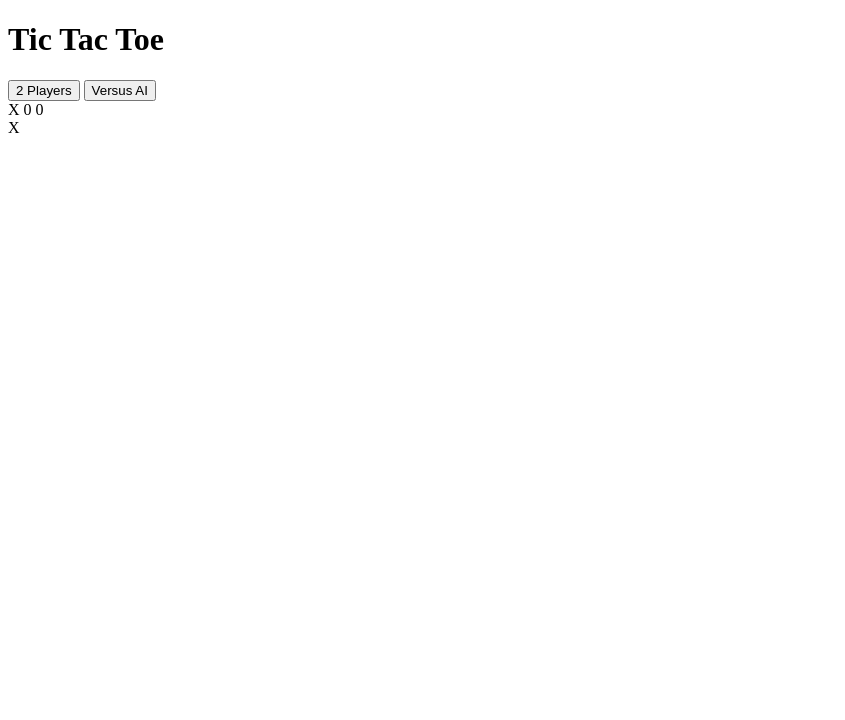
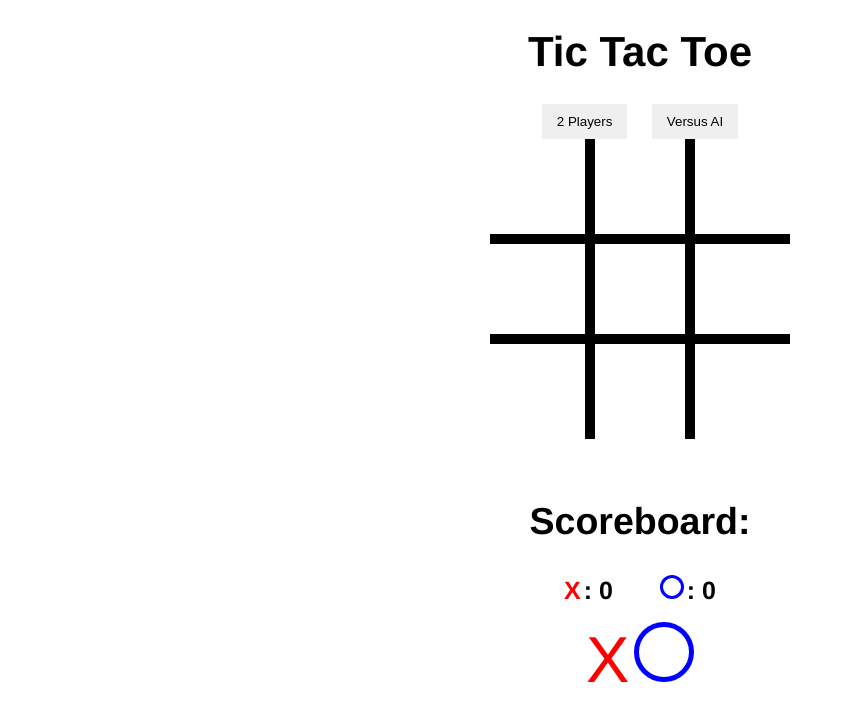
Before and after one commit to henrik-olvr/tic-tac-toe, a plain HTML site: page index.html in a window 1280 px wide. Shown: the whole page, without its empty margins (0-845 px from the left). Drawn offline with Linux system fonts and the light colour scheme.

Commit message:
Finishing css and modifying html

```diff
--- a/css/style.css
+++ b/css/style.css
@@ -0,0 +1,122 @@
+body {
+    text-align: center;
+    font-family: Helvetica, sans-serif;
+}
+
+h1 {
+    font-size: 42px;
+}
+
+/* Buttons */
+
+#buttons-container button {
+    border: none;
+    padding: 10px 15px;
+    margin: 0 10px;
+}
+
+/* Game */
+
+#container {
+    display: flex;
+    width: 300px;
+    margin: 0;
+    flex-direction: row;
+    flex-wrap: wrap;
+    position: relative;
+    margin-left: auto;
+    margin-right: auto;
+}
+
+.box {
+    height: 100px;
+    border: 5px solid #000000;
+    box-sizing: border-box;
+    flex: 1 1 33%;
+}
+
+#block-1, #block-2, #block-3 {
+    border-top: none;
+}
+
+#block-7, #block-8, #block-9 {
+    border-bottom: none;
+}
+
+#block-1, #block-4, #block-7 {
+    border-left: none;
+}
+
+#block-3, #block-6, #block-9 {
+    border-right: none;
+}
+
+/* Symbols */
+
+.x {
+    font-size: 65px;
+    color: #ff0000;
+    display: inline-block;
+    line-height: 100px;
+}
+
+.o {
+    width: 50px;
+    height: 50px;
+    border: 5px solid #0000ff;
+    border-radius: 50%;
+    display: inline-block;
+    margin-top: 17px;
+}
+
+/* Hide class */
+
+/*.hide {
+    display: none !important;
+}*/
+
+/* Scoreboard */
+
+#scoreboard-container {
+    font-weight: bold;
+    margin-top: 30px;
+    font-size: 25px;
+    position: relative;
+    margin-left: auto;
+    margin-right: auto;
+}
+
+.score-box {
+    margin: 0 20px;
+}
+
+#x-scoreboard {
+    color: #ff0000;
+    margin-right: 3px;
+}
+
+#o-scoreboard {
+    display: inline-block;
+    width: 18px;
+    height: 18px;
+    border: 3px solid #0000ff;
+    border-radius: 50%;
+    margin-right: 3px;
+}
+
+/* Win message */
+
+#message p {
+    position: absolute;
+    margin-left: auto;
+    margin-right: auto;
+    left: 0;
+    right: 0;
+    top: 150px;
+    width: 500px;
+    font-size: 50px;
+    background-color: #000000;
+    color: #ffffff;
+    padding: 20px;
+    display: none;
+}
--- a/index.html
+++ b/index.html
@@ -27,12 +27,13 @@
         <div class="box" id="block-9"></div>
 
         <div id="scoreboard-container">
+            <h2>Scoreboard:</h2>
             <span class="score-box">
-                <span id="x-scoreboard">X</span>
+                <span id="x-scoreboard">X</span>:
                 <span id="scoreboard-1">0</span>
             </span>
             <span class="score-box">
-                <span id="o-scoreboard"></span>
+                <span id="o-scoreboard"></span>:
                 <span id="scoreboard-2">0</span>
             </span>
         </div>
@@ -44,7 +45,7 @@
     </div>
 
     <div id="message" class="hide">
-        <p></p>
+        <p>ABC</p>
     </div>
 
     <script src="js/script.js"></script>
```
